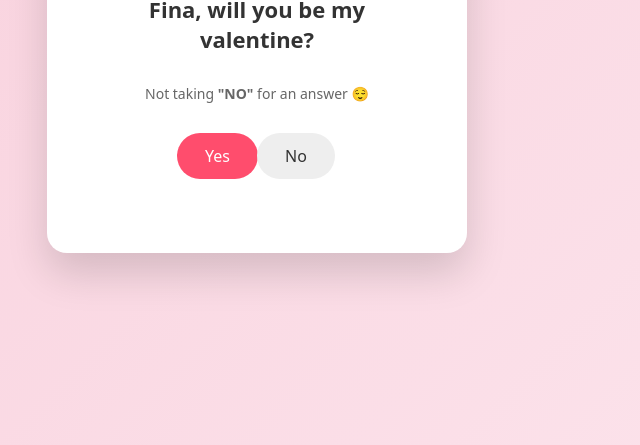
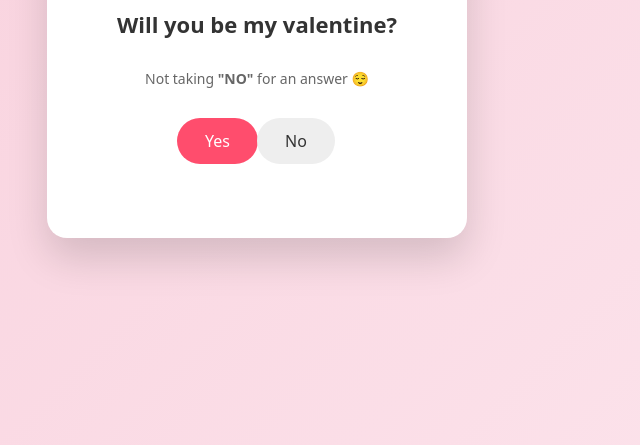
Before and after one commit to ScifiMegaHype/Valentines, a plain HTML site: page index.html in a window 1280 px wide. Shown: the part 355-800 px from the top of the page, without its empty margins (383-1023 px from the left). Drawn offline with Linux system fonts and the light colour scheme.

Commit message:
Add files via upload

```diff
--- a/index.html
+++ b/index.html
@@ -87,7 +87,7 @@
 
     <div class="card" id="card">
         <div class="emoji">💗</div>
-        <h1>Fina, will you be my valentine?</h1>
+        <h1 id="question"></h1>
 
         <div class="note" id="note">Not taking <b>"NO"</b> for an answer 😌</div>
 
@@ -98,6 +98,17 @@
     </div>
 
     <script>
+        const params = new URLSearchParams(window.location.search);
+        const name = params.get("name") || "";
+        if (!name) {
+            document.getElementById("question").textContent =
+            `Will you be my valentine?`;
+        }
+        else {
+            document.getElementById("question").textContent =
+            `${name}, will you be my valentine?`;
+        }
+
         const noBtn = document.getElementById("no");
         const yesBtn = document.getElementById("yes");
         const card = document.getElementById("card");
```
